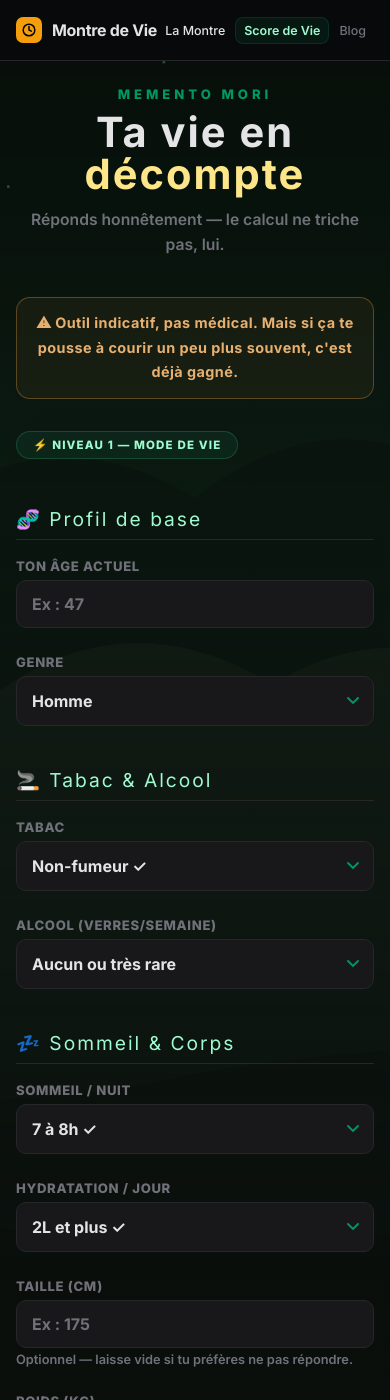
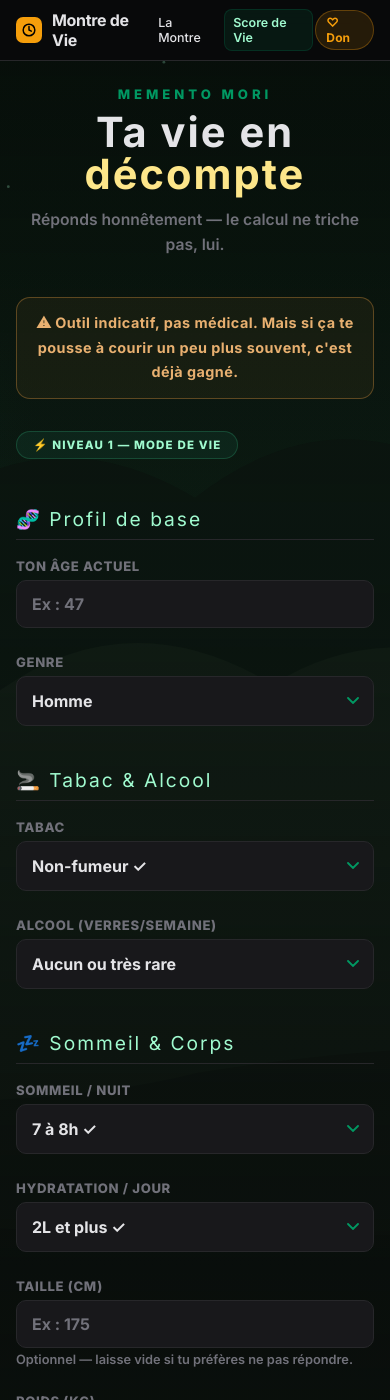
Before and after one commit to SebRunNature/memento-mori, a Jekyll site: the page montre/index.html, which Jekyll copies as it is, in a window 390 px wide and 1400 px high. Built offline with Jekyll 4.4.1, drawn with Linux system fonts in a browser that asks for light colours; some of the changed text lies outside the part shown.

Commit message:
Update index.html

```diff
--- a/montre/index.html
+++ b/montre/index.html
@@ -60,10 +60,18 @@ html,body{min-height:100%;font-family:'Inter',system-ui,sans-serif;
 .nav-link-score{background:rgba(0,152,98,.1);color:var(--green-lt);
   border:1px solid rgba(0,152,98,.2);font-weight:600}
 .nav-link-score:hover{background:rgba(0,152,98,.18);color:#fff}
+.nav-link-don{display:inline-flex;align-items:center;gap:5px;
+  background:rgba(245,158,11,.12);color:var(--amber);
+  border:1px solid rgba(245,158,11,.3);font-size:.82rem;font-weight:700;
+  padding:5px 12px;border-radius:20px;text-decoration:none;
+  letter-spacing:.01em;transition:all .2s}
+.nav-link-don:hover{background:rgba(245,158,11,.22);
+  border-color:rgba(245,158,11,.55);color:var(--amber-lt);transform:translateY(-1px)}
 @media(max-width:600px){
   .site-nav-inner{padding:0 16px}
   .nav-link{font-size:.78rem;padding:5px 8px}
-  .nav-link[href="/apropos/"]{display:none}
+  .nav-link[href="/blog/"]{display:none}
+  .nav-link-don{font-size:.75rem;padding:4px 10px}
 }
 
 /* ── HEADER PAGE ── */
@@ -480,7 +488,7 @@ select option{background:var(--card)}
       <a href="/montre/"  class="nav-link active">La Montre</a>
       <a href="/score/"   class="nav-link nav-link-score">Score de Vie</a>
       <a href="/blog/"    class="nav-link">Blog</a>
-      <a href="/apropos/" class="nav-link">À propos</a>
+      <a href="/don/"     class="nav-link-don">♡ Don</a>
     </div>
   </div>
 </nav>
@@ -1633,7 +1641,7 @@ function buildProfileMessage(s){
     else if (d <  2)   msgs.push('⚖️ Profil équilibré — ton âge bio est proche de ton âge réel.');
     else if (d <  5)   msgs.push('⚠️ Léger vieillissement biologique. Quelques leviers à activer.');
     else               msgs.push('⚠️ Vieillissement biologique marqué. Le Score de Vie a identifié des leviers — applique-les.');
-    msgs.push('🔬 Calcul issu de ton <a href="https://score-de-vie.com" target="_blank" style="color:var(--green-lt)">Score de Vie</a>. Re-fais le test régulièrement pour mesurer tes progrès.');
+    msgs.push('🔬 Calcul issu de ton <a href="/score/" style="color:var(--green-lt)">Score de Vie</a>. Re-fais le test régulièrement pour mesurer tes progrès.');
     if(s.yearsLeft>=40) msgs.push('🌿 Tu as encore beaucoup de sentiers devant toi. Ne les gâche pas sur un canapé.');
     else if(s.yearsLeft<15) msgs.push('⏱️ Chaque seconde compte encore plus. Quelles foulées veux-tu encore poser ?');
     return msgs.join('<br>');
@@ -2218,6 +2226,12 @@ window.addEventListener('DOMContentLoaded', function(){
 .footer-copy{font-size:.8rem;color:#52525b;line-height:1.6}
 .footer-copy a{color:#52525b;text-decoration:none}
 .footer-copy a:hover{color:var(--muted)}
+.footer-link-don{display:inline-flex;align-items:center;gap:5px;
+  background:rgba(245,158,11,.08);color:var(--amber-lt);
+  border:1px solid rgba(245,158,11,.2);font-size:.82rem;font-weight:700;
+  padding:4px 12px;border-radius:20px;text-decoration:none;transition:all .2s}
+.footer-link-don:hover{background:rgba(245,158,11,.16);
+  border-color:rgba(245,158,11,.4);color:#fff}
 </style>
 <footer class="site-footer">
   <div class="site-footer-inner">
@@ -2229,6 +2243,10 @@ window.addEventListener('DOMContentLoaded', function(){
       <a class="footer-link" href="/score/">Score de Vie</a>
       <span class="footer-sep">·</span>
       <a class="footer-link" href="/blog/">Blog</a>
+      <span class="footer-sep">·</span>
+      <a class="footer-link" href="/faq/">FAQ</a>
+      <span class="footer-sep">·</span>
+      <a class="footer-link-don" href="/don/">♡ Soutenir le projet</a>
       <span class="footer-sep">·</span>
       <a class="footer-link" href="/apropos/">À propos</a>
     </div>
```
